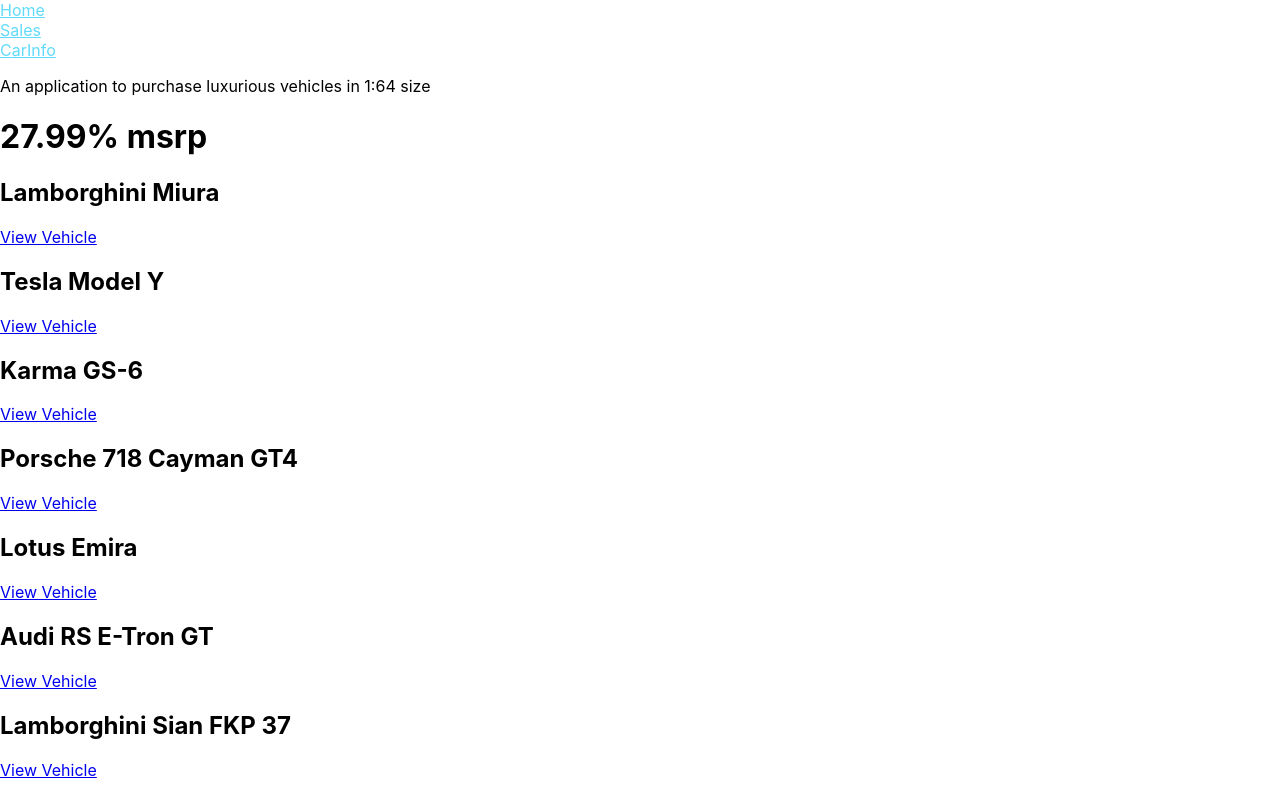
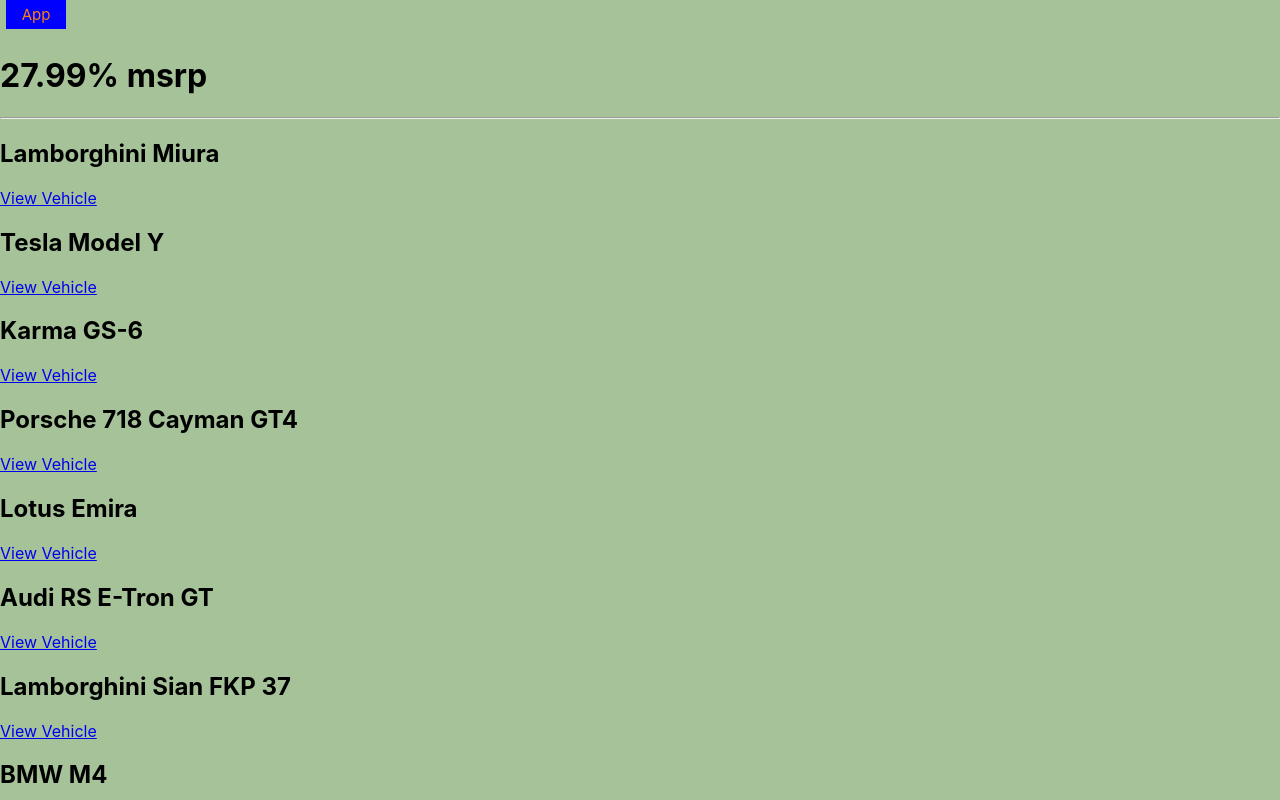
Before and after one commit to wormondeck/myPhase2Project, a React (Create React App) app: page / in a window 1280 px wide. Shown: the top 800 px of the page. Built offline with nearby package versions, Linux system fonts and the light colour scheme; data requests are answered from the project's data file.

Commit message:
updated dbjson images

```diff
--- a/db.json
+++ b/db.json
@@ -6,7 +6,7 @@
             "color": "Blue",
             "year": "1971",
             "brand": "Hot Wheels",
-            "image": "/Users/ronneyarias/Development/my-phase2-project/src/IMG_0717.jpg"
+            "image": "https://images-cdn.auctionmobility.com/is3/auctionmobility-static/x1aU-1-NERL3//031.jpg?maxwidth=1600&maxheight=1600"
         },
         {
             "id": 2,
@@ -14,7 +14,7 @@
             "color": "Gray",
             "year": "2021",
             "brand": "Hot Wheels",
-            "image": "/Users/ronneyarias/Development/my-phase2-project/src/IMG_0718.jpg"
+            "image": "https://www.motortrend.com/uploads/2022/11/2023-Tesla-Model-Y-12.jpg"
         },
         {
             "id": 3,
@@ -22,7 +22,7 @@
             "color": "Blue",
             "year": "2022",
             "brand": "Matchbox",
-            "image": "/Users/ronneyarias/Development/my-phase2-project/src/IMG_0719.jpg"
+            "image": "https://media.ed.edmunds-media.com/karma/gs-6/2021/oem/2021_karma_gs-6_sedan_base_fq_oem_1_1600.jpg"
         },
         {
             "id": 4,
@@ -30,7 +30,7 @@
             "color": "White",
             "year": "2022",
             "brand": "Hot Wheels",
-            "image": "/Users/ronneyarias/Development/my-phase2-project/src/IMG_0720.jpg"
+            "image": "https://www.westcoastexoticcars.com/imagetag/831/main/l/Used-2020-Porsche-718-Cayman-GT4-Manual-1627411719.jpg"
         },
         {
             "id": 5,
@@ -38,7 +38,7 @@
             "color": "Blue",
             "year": "2021",
             "brand": "Hot Wheels",
-            "image": "/Users/ronneyarias/Development/my-phase2-project/src/IMG_0721.jpg"
+            "image": "https://hips.hearstapps.com/hmg-prod/images/2024-lotus-emira-118-654bb25960b1b.jpg?crop=0.574xw:0.430xh;0.292xw,0.541xh&resize=1200:*"
         },
         {
             "id": 6,
@@ -46,7 +46,7 @@
             "color": "Red",
             "year": "2021",
             "brand": "Hot Wheels",
-            "image": "/Users/ronneyarias/Development/my-phase2-project/src/IMG_0722.jpg"
+            "image": "https://hips.hearstapps.com/hmg-prod/images/2022-audi-rs-e-tron-gt-105-1637247546.jpg"
         },
         {
             "id": 7,
@@ -54,7 +54,7 @@
             "color": "Green",
             "year": "2021",
             "brand": "Hot Wheels",
-            "image": "/Users/ronneyarias/Development/my-phase2-project/src/IMG_0723.jpg"
+            "image": "https://www.motortrend.com/uploads/sites/5/2021/03/2021-Lamborghini-Sian-47.jpg"
         },
         {
             "id": 8,
@@ -62,7 +62,7 @@
             "color": "Gold",
             "year": "2015",
             "brand": "Hot Wheels",
-            "image": "/Users/ronneyarias/Development/my-phase2-project/src/IMG_0724.jpg"
+            "image": "https://d29u9xh7o1d7j0.cloudfront.net/wp-content/uploads/2021/09/G82_M4_Comp_1b.jpeg"
         },
         {
             "id": 9,
@@ -70,7 +70,7 @@
             "color": "Yellow",
             "year": "2021",
             "brand": "Hot Wheels",
-            "image": "/Users/ronneyarias/Development/my-phase2-project/src/IMG_0725.jpg"
+            "image": "https://www.motortrend.com/uploads/sites/5/2020/09/Nissan-Z-Prototype-49.jpg"
         },
         {
             "id": 10,
@@ -78,7 +78,7 @@
             "color": "Black",
             "year": "2012",
             "brand": "Matchbox",
-            "image": "/Users/ronneyarias/Development/my-phase2-project/src/IMG_0726.jpg"
+            "image": "https://www.greencarguide.co.uk/wp-content/uploads/2020/09/BMW-330e-Touring-001-low-res.jpeg"
         }
     ]
 }
--- a/src/App.css
+++ b/src/App.css
@@ -1,38 +1,26 @@
-.App {
-  text-align: center;
+.App-link {
+  display: inline-block;
+    box-sizing: border-box;
+    width: 60px;
+    padding: 5px;
+    background: blue;
+  color: #547e89;
+  font-size: min(10vw, 15px);
+  margin: 0 6px 6px;
+  text-decoration: none;
+    text-align: center;
+
 }
 
-.App-logo {
-  height: 40vmin;
-  pointer-events: none;
+.active {
+  color: rgb(255, 128, 0);
 }
 
-@media (prefers-reduced-motion: no-preference) {
-  .App-logo {
-    animation: App-logo-spin infinite 20s linear;
-  }
+img {
+
+    float: right;
+    width:  50%;
+    height: 50%;
+    object-fit: cover;
+
 }
-
-.App-header {
-  background-color: #282c34;
-  min-height: 100vh;
-  display: flex;
-  flex-direction: column;
-  align-items: center;
-  justify-content: center;
-  font-size: calc(10px + 2vmin);
-  color: white;
-}
-
-.App-link {
-  color: #61dafb;
-}
-
-@keyframes App-logo-spin {
-  from {
-    transform: rotate(0deg);
-  }
-  to {
-    transform: rotate(360deg);
-  }
-}
--- /dev/null
+++ b/src/App.js
@@ -0,0 +1,26 @@
+import React from 'react';
+import { useState, useEffect } from "react";
+import { Outlet } from "react-router-dom";
+import NavBar from "./NavBar";
+
+function App() {
+    const [cars, setCars] = useState([]);
+
+    useEffect(() =>{
+        fetch("http://localhost:3000/vehicles")
+        .then(r => r.json())
+        .then(data => setCars(data))
+        .catch(error => console.error(error))
+    }, [])
+
+    return(
+        <>
+            <header>
+                <NavBar />
+            </header>
+            <Outlet context={cars}/>
+        </>
+    );
+};
+
+export default App;
--- a/src/CarCard.js
+++ b/src/CarCard.js
@@ -1,15 +1,18 @@
 import React from 'react';
-import { Link } from 'react-router-dom';
+import { Link, useOutletContext } from 'react-router-dom';
 
 const CarCard = ({car}) => {
+  const cars = useOutletContext();
+  console.log(cars)
 
   return (
-    <div>
+    <article>
       <h2>{car.name}</h2>
+
       <p>
         <Link to={`/CarInfo/${car.id}`}>View Vehicle</Link>
       </p>
-    </div>
+    </article>
     )
 }
 
--- a/src/CarInfo.js
+++ b/src/CarInfo.js
@@ -1,33 +1,24 @@
-import React from 'react';
-import { useEffect, useState } from "react";
-import { useParams } from "react-router-dom";
-import NavBar from './NavBar';
+import React from "react";
+import { useParams, useOutletContext } from "react-router-dom";
 
 const CarInfo = () => {
-  const [car, setCar] = useState({});
   const params = useParams();
-  const carId = params.id;
+  const cars = useOutletContext();
 
-  useEffect(() =>{
-    fetch(`http://localhost:3000/vehicles/${carId}`)
-    .then(r => r.json())
-    .then(data => setCar(data))
-    .catch(error => console.error(error))
-  }, [carId])
+  const car = cars.find(car => car.id === parseInt(params.id));
 
-  if (!car.name) {
+
+
+  if (!car) {
     return <h1>Loading...</h1>
   }
+  console.log("Image URL:", car.image);
+    return (
+          <aside>
+            <h1>{car.name}</h1>
+            <img src={car.image} alt={car.name}/>
+          </aside>
 
-    return (
-        <>
-          <header>
-            <NavBar />
-          </header>
-          <main>
-            <h1>{car.name}</h1>
-          </main>
-        </>
     );
 
 }
--- a/src/ErrorPage.js
+++ b/src/ErrorPage.js
@@ -1,4 +1,3 @@
-import NavBar from "./NavBar";
 import { useRouteError } from "react-router-dom";
 
 const ErrorPage = () => {
@@ -7,11 +6,8 @@
 
     return (
         <>
-          <header>
-            <NavBar />
-          </header>
           <main>
-            <h1>Whoops! Check engine light, something went wrong!</h1>
+            <h1>Whoops! Check engine light On, something went wrong!</h1>
           </main>
         </>
     );
--- a/src/Home.js
+++ b/src/Home.js
@@ -1,34 +1,17 @@
-import React, { useState, useEffect } from 'react';
-import NavBar from './NavBar';
+import { Outlet, useOutletContext } from 'react-router-dom';
 import CarCard from './CarCard';
 
 const Home = () => {
-    const [cars, setCars] = useState([]);
-
-    useEffect(() =>{
-        fetch("http://localhost:3000/vehicles")
-        .then(r => r.json())
-        .then(data => setCars(data))
-        .catch(error => console.error(error))
-    }, [])
-
-    const carList = cars.map(car =>{
-        return <CarCard key={car.id} car={car} />
-    })
+    const cars = useOutletContext();
+    const carList = cars.map(car => <CarCard key={car.id} car={car} />);
 
     return (
-        <div>
-            <header>
-              <NavBar />
-            </header>
-              <p>An application to purchase luxurious vehicles in 1:64 size</p>
             <main>
               <h1>27.99% msrp</h1>
+             <hr/>
+              <Outlet context={cars}/>
               {carList}
-             <hr/>
             </main>
-
-        </div>
     );
 }
 
--- a/src/NavBar.js
+++ b/src/NavBar.js
@@ -8,21 +8,7 @@
         to="/"
         className="App-link"
       >
-        Home
-      </NavLink>
-      <br/>
-      <NavLink
-        to="/sales"
-        className="App-link"
-      >
-        Sales
-      </NavLink>
-      <br/>
-      <NavLink
-        to="/CarInfo"
-        className="App-link"
-      >
-        CarInfo
+        App
       </NavLink>
     </nav>
   )
--- a/src/Sales.js
+++ b/src/Sales.js
@@ -1,12 +1,9 @@
 import React from 'react';
-import NavBar from './NavBar';
+
 
 const Sales = () => {
     return (
         <div>
-            <header>
-                <NavBar />
-            </header>
             <main>
               <h1>Financing Options Now Available On All Vehicles.</h1>
             </main>
--- a/src/index.css
+++ b/src/index.css
@@ -5,6 +5,7 @@
     sans-serif;
   -webkit-font-smoothing: antialiased;
   -moz-osx-font-smoothing: grayscale;
+  background-color: rgb(165, 194, 153);
 }
 
 code {
--- a/src/index.js
+++ b/src/index.js
@@ -2,29 +2,10 @@
 import ReactDOM from 'react-dom/client';
 import './index.css';
 import { createBrowserRouter, RouterProvider } from "react-router-dom";
-import Home from './Home';
-import Sales from './Sales';
-import CarInfo from './CarInfo';
-import ErrorPage from './ErrorPage';
+import routes from './routes'
 import reportWebVitals from './reportWebVitals';
 
-const router = createBrowserRouter([
-  {
-    path: "/",
-    element: <Home />,
-    errorElement: <ErrorPage />
-  },
-  {
-    path: "/sales",
-    element: <Sales />,
-    errorElement: <ErrorPage />
-  },
-  {
-    path: "/CarInfo/:id",
-    element: <CarInfo />,
-    errorElement: <ErrorPage />
-  }
-]);
+const router = createBrowserRouter(routes);
 
 const root = ReactDOM.createRoot(document.getElementById("root"));
 root.render(<RouterProvider router={router} />);
--- /dev/null
+++ b/src/routes.js
@@ -0,0 +1,32 @@
+import App from './App';
+import Home from './Home';
+import Sales from './Sales';
+import CarInfo from './CarInfo';
+import ErrorPage from './ErrorPage';
+
+const routes = [
+    {
+        path: "/",
+        element: <App />,
+        errorElement: <ErrorPage />,
+        children: [
+            {
+              path: "/",
+              element: <Home />,
+              children: [
+                {
+                  path: "/CarInfo/:id",
+                  element: <CarInfo />
+                }
+              ]
+
+            },
+            {
+              path: "/sales",
+              element: <Sales />,
+            },
+        ]
+      },
+];
+
+export default routes;
```
